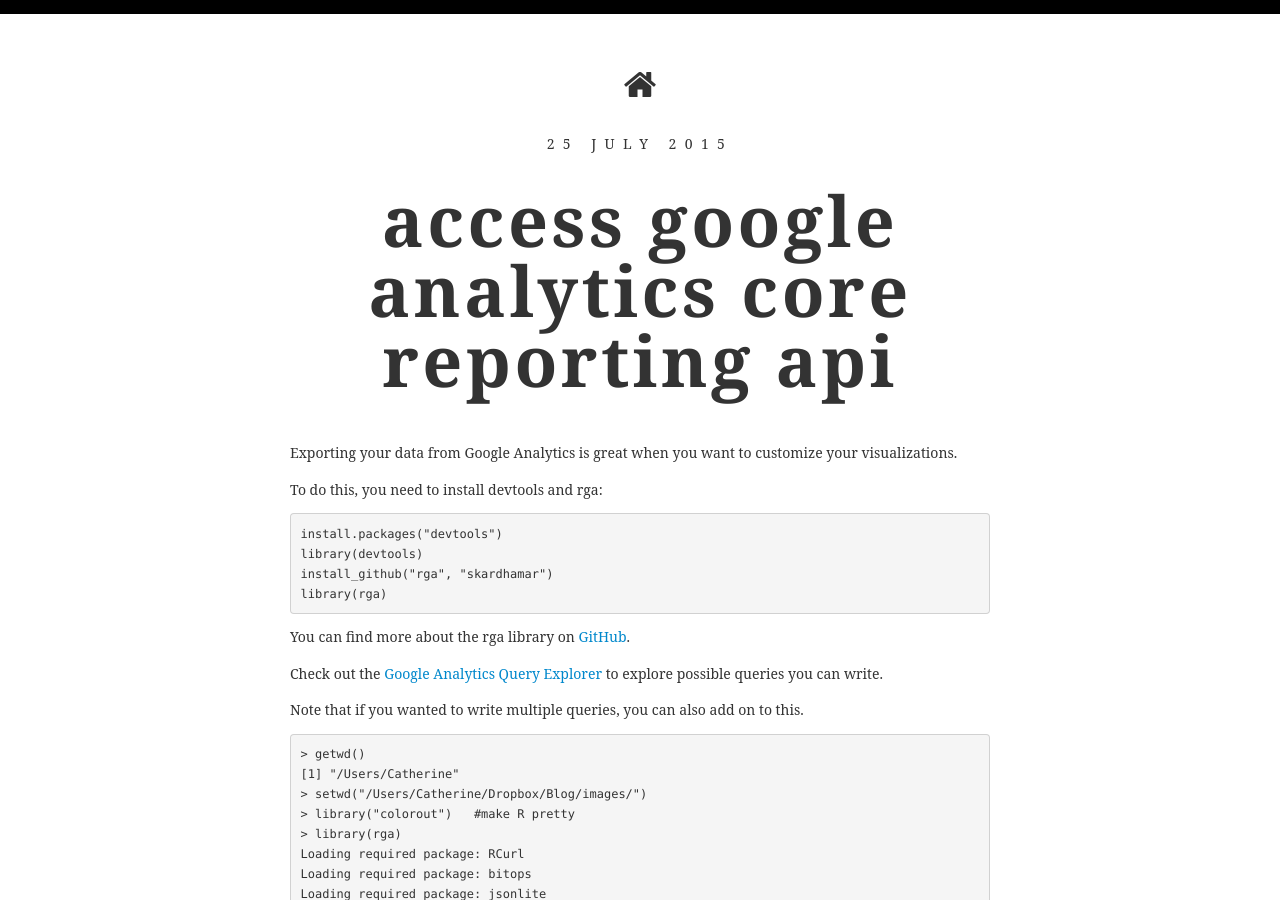
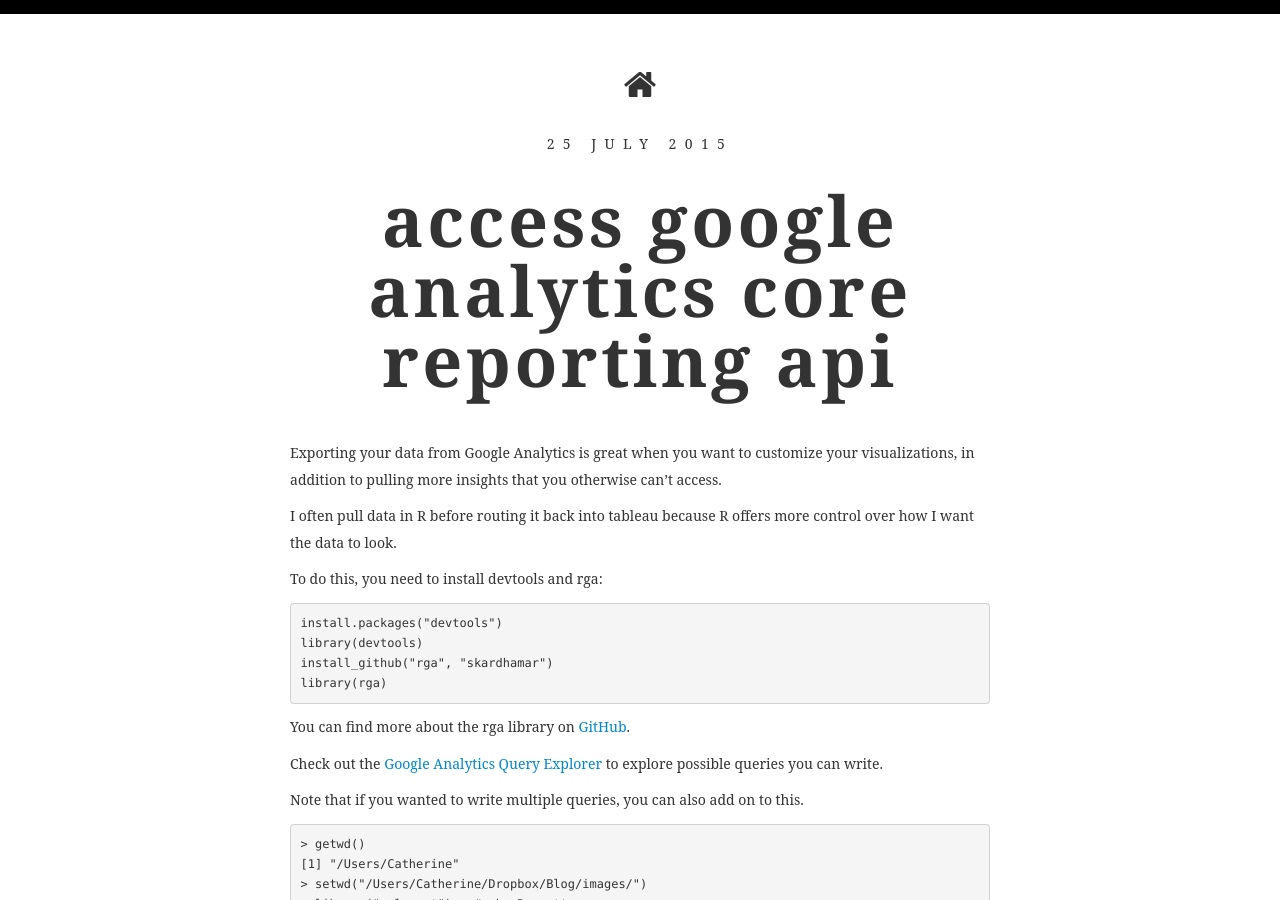
Before and after one commit to eastandwestwind/notes, a Jekyll site: the page built from _posts/2015-07-25-gaqueryR.md, in a window 1280 px wide and 900 px high. Built offline with Jekyll 4.4.1, drawn with Linux system fonts in a browser that asks for light colours; some web fonts are replaced.

Commit message:
editing GA

```diff
--- a/_posts/2015-07-25-gaqueryR.md
+++ b/_posts/2015-07-25-gaqueryR.md
@@ -3,7 +3,9 @@ layout: post_page
 title: access google analytics core reporting api
 ---
 
-Exporting your data from Google Analytics is great when you want to customize your visualizations.
+Exporting your data from Google Analytics is great when you want to customize your visualizations, in addition to pulling more insights that you otherwise can't access.
+
+I often pull data in R before routing it back into tableau because R offers more control over how I want the data to look.
 
 To do this, you need to install devtools and rga:
 
```
